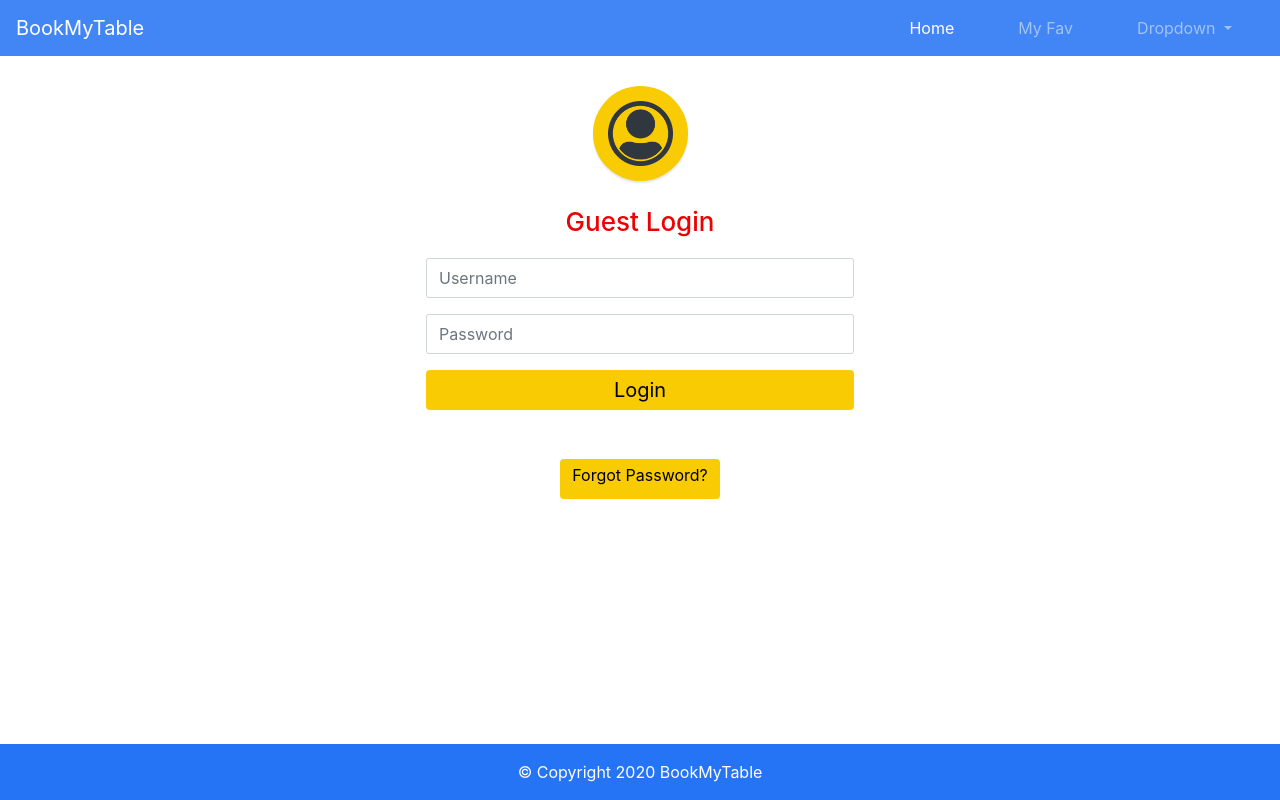
After one commit to pavankumardv007/ReserveMyTable, a Django app: page /login_guest in a window 1280 px wide. The commit adds this page. Run offline with Django 3.2, Linux system fonts and the light colour scheme.

Commit message:
guest and manager login templates added

```diff
--- a/BookmyTable/settings.py
+++ b/BookmyTable/settings.py
@@ -128,3 +128,7 @@ USE_TZ = True
 # https://docs.djangoproject.com/en/3.1/howto/static-files/
 
 STATIC_URL = '/static/'
+STATIC_ROOT = os.path.join(BASE_DIR,'/static')
+STATICFILES_DIRS = [
+    os.path.join(BASE_DIR, 'static/'),
+]
--- /dev/null
+++ b/static/css/login.css
@@ -0,0 +1,83 @@
+body {
+	font-family: 'Varela Round', sans-serif;
+}
+.modal-login {
+	color: #ec0202;
+	width: 350px;
+}
+.modal-login .modal-content {
+	padding: 20px;
+	border-radius: 5px;
+	border: none;
+}
+.modal-login .modal-header {
+	border-bottom: none;
+	position: relative;
+	justify-content: center;
+}
+.modal-login h4 {
+	text-align: center;
+	font-size: 26px;
+	margin: 30px 0 -15px;
+}
+.modal-login .form-control:focus {
+	border-color: #f8d303;
+}
+.modal-login .form-control, .modal-login .btn {
+	min-height: 40px;
+	border-radius: 3px;
+}
+.modal-login .close {
+	position: absolute;
+	top: -5px;
+	right: -5px;
+}
+.modal-login .modal-footer {
+	background: #ffffff;
+	border-color: #ffffff;
+	text-align: center;
+	justify-content: center;
+	margin: 0 -20px -20px;
+	border-radius: 5px;
+	font-size: 13px;
+}
+.modal-login .modal-footer a {
+	color: rgb(0, 0, 0);
+}
+.modal-login .avatar {
+	position: absolute;
+	margin: 0 auto;
+	left: 0;
+	right: 0;
+	top: -70px;
+	width: 95px;
+	height: 95px;
+	border-radius: 50%;
+	z-index: 9;
+	background: #f8cb02;
+	padding: 15px;
+	box-shadow: 0px 2px 2px rgba(0, 0, 0, 0.1);
+}
+.modal-login .avatar img {
+	width: 100%;
+}
+.modal-login.modal-dialog {
+	margin-top: 80px;
+}
+.modal-login .btn, .modal-login .btn:active {
+	color: rgb(3, 3, 3);
+	border-radius: 4px;
+	background: #f8cb02 !important;
+	text-decoration: none;
+	transition: all 0.4s;
+	line-height: normal;
+	border: none;
+}
+.modal-login .btn:hover, .modal-login .btn:focus {
+	background: #2574f5 !important;
+	outline: none;
+}
+.trigger-btn {
+	display: inline-block;
+	margin: 100px auto;
+}
--- a/templates/base.html
+++ b/templates/base.html
@@ -4,10 +4,12 @@
 
 <head>
     <title>{% block title %} {% endblock %}</title>
+    {% block style %}{% endblock style %}
     <meta name="viewport" content="width=device-width, initial-scale=1">
     <meta charset="UTF-8" />
     <!--Bootstrap -->
    <link rel="stylesheet" href="https://cdn.jsdelivr.net/npm/bootstrap@4.5.3/dist/css/bootstrap.min.css" integrity="sha384-TX8t27EcRE3e/ihU7zmQxVncDAy5uIKz4rEkgIXeMed4M0jlfIDPvg6uqKI2xXr2" crossorigin="anonymous">
+   <link rel="stylesheet" href="https://cdnjs.cloudflare.com/ajax/libs/font-awesome/4.7.0/css/font-awesome.min.css">
 
 </head>
 
--- /dev/null
+++ b/templates/webapp/login_guest.html
@@ -0,0 +1,45 @@
+{% extends '../base.html' %}
+{% load static %}
+
+{% block title  %}
+    login
+{% endblock title  %}
+
+{% block style  %}
+    <link rel="stylesheet" href="{% static 'css/login.css' %}">
+{% endblock style  %}
+
+{% block content %}
+
+
+<div>
+	<div class="modal-dialog modal-login">
+		<div class="modal-content">
+			<div class="modal-header">
+				<div class="avatar">
+                  <img src="{% static 'images/user.png' %}" alt="Avatar">
+				</div>
+				<h4 class="modal-title">Guest Login</h4>
+			</div>
+			<div class="modal-body">
+				<form action="/examples/actions/confirmation.php" method="post">
+					<div class="form-group">
+						<input type="text" class="form-control" name="username" placeholder="Username" required="required">
+					</div>
+					<div class="form-group">
+						<input type="password" class="form-control" name="password" placeholder="Password" required="required">
+					</div>
+					<div class="form-group">
+						<button type="submit" class="btn btn-primary btn-lg btn-block login-btn">Login</button>
+					</div>
+				</form>
+			</div>
+			<div class="modal-footer">
+				<a  class="btn btn-outline-primary" href="#">Forgot Password?</a>
+			</div>
+		</div>
+	</div>
+</div>
+
+
+{% endblock content %}
--- a/templates/webapp/restaurant_list.html
+++ b/templates/webapp/restaurant_list.html
@@ -6,8 +6,12 @@
 
 {% block content %}
   <div class="py-5 ml-5">
+    {% comment %} {% for  obj in   res  %}
+        <div> obj.name</div>
+    {% endfor %} {% endcomment %}
      <div class="row">
       {% for i in '0123456789'|make_list %}
+      <a href="/detail" style="color: inherit; text-decoration: none;">
       <div class="col-lg-4 col-md-6">
          <div class="col mb-4">
          <div class="card shadow-lg" style="width: 20rem;">
@@ -16,6 +20,7 @@
         <h5 class="card-title">Reataurant Name</h5>
         <p class="card-text">This is a longer card with supporting text below as a natural lead-in to additional content. This content is a little bit longer.</p>
       </div>
+      </a>
     </div>
   </div>
   </div>
--- a/webapp/urls.py
+++ b/webapp/urls.py
@@ -3,4 +3,9 @@ from . import  views
 
 urlpatterns = [
     path('',views.index,name="index"),
+    path('login_guest',views.login_guest,name="guest_login"),
+    path('login_manager',views.login_manager,name="manager_login"),
+    path('list',views.res_list,name="list"),
+    path('detail',views.res_detail,name="detail"),
+    path('guest',views.guest,name="guest"),
 ]
--- a/webapp/views.py
+++ b/webapp/views.py
@@ -1,8 +1,24 @@
 from django.shortcuts import render
 from django.http import HttpResponse
-
+from webapp.models import Restaurant
 # Create your views here.
 
+def index(request) :
+     return render(request,'webapp/index.html')
 
-def index(request):
-     return render(request,'webapp/restaurant_list.html')
+def login_guest(request) :
+     return render(request,'webapp/login_guest.html')
+
+def login_manager(request) :
+     return render(request,'webapp/login_manager.html')
+
+def res_list(request):
+     res = Restaurant.objects.all()
+     print(res)
+     return render(request,'webapp/restaurant_list.html',context={ 'res' : res })
+
+def res_detail(request):
+     return render(request,'webapp/restaurant.html')
+
+def guest(request):
+     return render(request,'webapp/guest_form.html')
```
Also changed, not shown: templates/webapp/Description.css (added, +16 -0 lines), templates/webapp/guest_form.html (added, +15 -0 lines), templates/webapp/index.html (added, +27 -0 lines), templates/webapp/login_manager.html (added, +45 -0 lines), templates/webapp/project.css (added, +30 -0 lines), templates/webapp/restaurant.html (added, +16 -0 lines), authentication/migrations/0001_initial.py (added), authentication/migrations/0002_manager_restaurant.py (added), static/images/manager.png (added), static/images/user.png (added), webapp/migrations/0001_initial.py (added).
